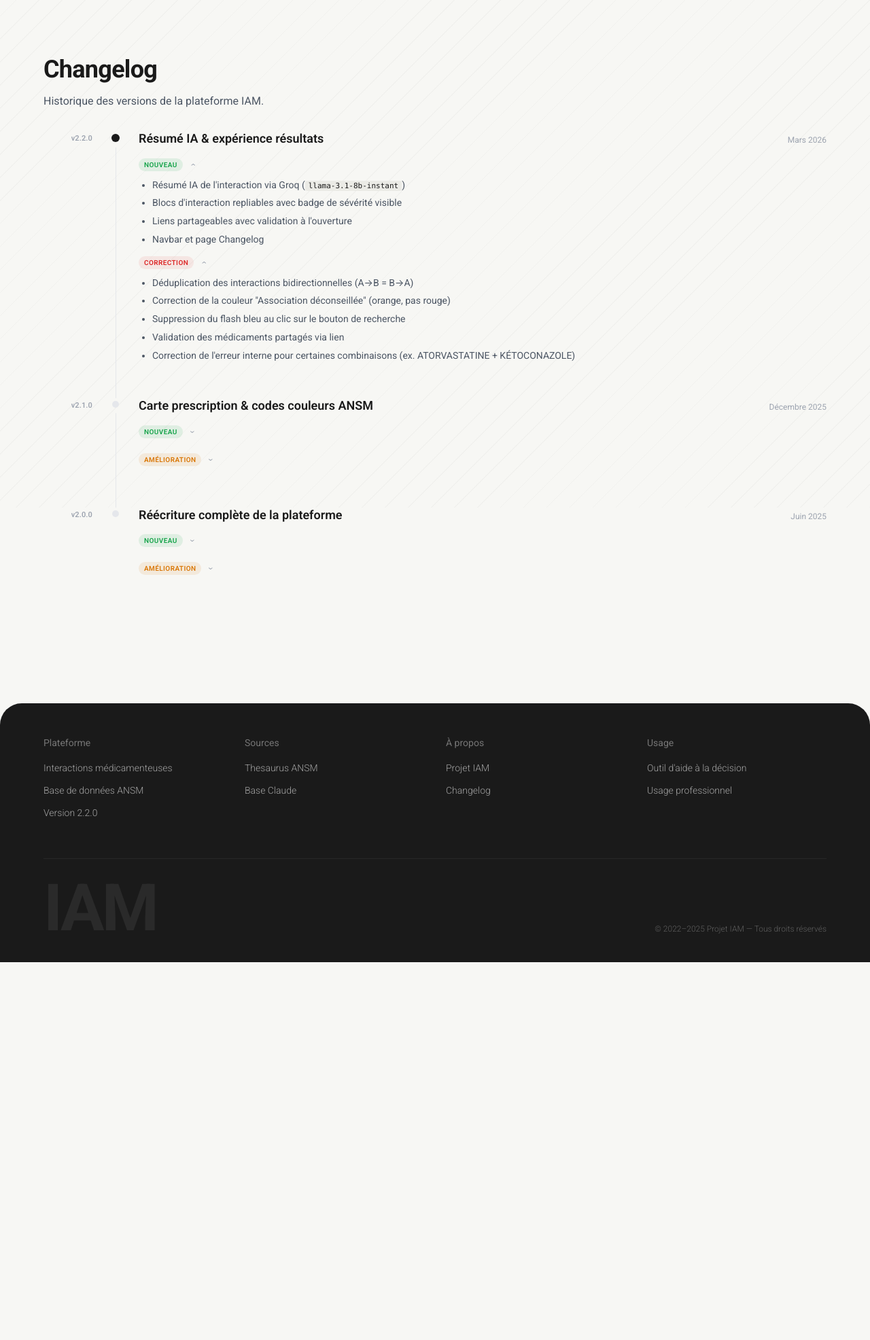
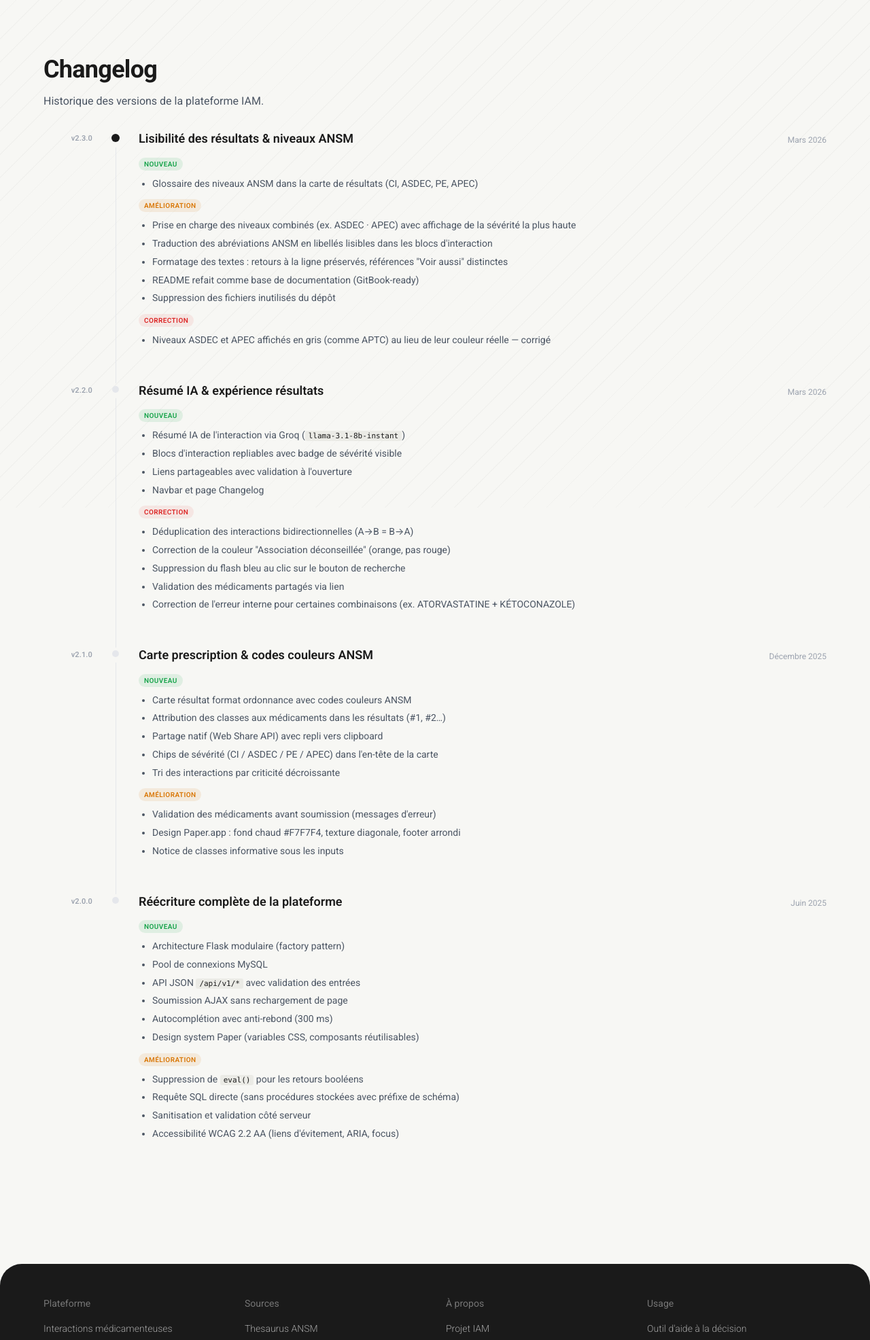
Before and after one commit to AmielDylan/projet-iam, a Flask app: page /changelog in a window 1280 px wide. Shown: the part 53-2025 px from the top of the page at 68% size. Before the commit the page ends 1469 px from the top, so only its background shows below. Run offline with Flask 3, Linux system fonts and the light colour scheme.

Commit message:
Fix ANSM severity labels, text formatting, and clean up repo
- getSeverityClass/Short now handle ANSM abbreviations (CI, ASDEC, PE, APEC)
  and combined levels (e.g. "CI - ASDEC - PE") by returning the highest severity
- formatNiveauLabel() translates raw DB niveau values to readable French labels
- Glossary updated to show official ANSM abbreviations (ASDEC/APEC) instead of AD/APTC
- safeText() preserves newlines as <br> in rendered interaction text
- "Voir aussi :" cross-references rendered in italics as distinct reference blocks
- _clean_text() capitalizes first letter of interaction texts
- Changelog: remove foldable <details>/<summary>, add v2.3.0 entry
- README rewritten as GitBook-ready documentation foundation
- Remove .ebextensions/ (AWS EB config, project runs on Railway)
- Remove DEPLOY.md (content folded into README)

Co-Authored-By: Claude Sonnet 4.6 <noreply@anthropic.com>

```diff
--- a/static/css/components.css
+++ b/static/css/components.css
@@ -754,6 +754,11 @@
     margin: 0;
 }
 
+.rx-section--ref .rx-section__value {
+    font-style: italic;
+    color: var(--color-text-tertiary);
+}
+
 /* ============================================
    SPINNER
    ============================================ */
--- a/static/css/layout.css
+++ b/static/css/layout.css
@@ -478,7 +478,7 @@
     white-space: nowrap;
 }
 
-/* Details / summary sections */
+/* Timeline content sections */
 .timeline__section {
     margin-bottom: var(--space-3);
 }
@@ -487,28 +487,7 @@
     display: flex;
     align-items: center;
     gap: var(--space-2);
-    cursor: pointer;
-    user-select: none;
-    list-style: none;
     margin-bottom: var(--space-2);
-}
-
-.timeline__section-label::-webkit-details-marker {
-    display: none;
-}
-
-.timeline__section-label::after {
-    content: '›';
-    font-size: 14px;
-    color: var(--color-text-tertiary);
-    margin-left: var(--space-1);
-    transform: rotate(90deg);
-    display: inline-block;
-    transition: transform 0.15s;
-}
-
-details[open] > .timeline__section-label::after {
-    transform: rotate(-90deg);
 }
 
 .timeline__section-badge {
--- a/templates/changelog.html
+++ b/templates/changelog.html
@@ -13,10 +13,10 @@
 
         <div class="timeline">
 
-            <!-- v2.2.0 -->
+            <!-- v2.3.0 -->
             <div class="timeline__item">
                 <div class="timeline__meta">
-                    <span class="timeline__badge">v2.2.0</span>
+                    <span class="timeline__badge">v2.3.0</span>
                 </div>
                 <div class="timeline__track">
                     <div class="timeline__dot timeline__dot--current"></div>
@@ -25,24 +25,71 @@
                 <div class="timeline__body">
                     <div class="timeline__card">
                         <div class="timeline__card-header">
+                            <h2 class="timeline__card-title">Lisibilité des résultats &amp; niveaux ANSM</h2>
+                            <time class="timeline__date">Mars 2026</time>
+                        </div>
+                        <div class="timeline__section">
+                            <div class="timeline__section-label">
+                                <span class="timeline__section-badge timeline__section-badge--new">Nouveau</span>
+                            </div>
+                            <ul class="timeline__list">
+                                <li>Glossaire des niveaux ANSM dans la carte de résultats (CI, ASDEC, PE, APEC)</li>
+                            </ul>
+                        </div>
+                        <div class="timeline__section">
+                            <div class="timeline__section-label">
+                                <span class="timeline__section-badge timeline__section-badge--update">Amélioration</span>
+                            </div>
+                            <ul class="timeline__list">
+                                <li>Prise en charge des niveaux combinés (ex. ASDEC&nbsp;· APEC) avec affichage de la sévérité la plus haute</li>
+                                <li>Traduction des abréviations ANSM en libellés lisibles dans les blocs d'interaction</li>
+                                <li>Formatage des textes : retours à la ligne préservés, références "Voir aussi" distinctes</li>
+                                <li>README refait comme base de documentation (GitBook-ready)</li>
+                                <li>Suppression des fichiers inutilisés du dépôt</li>
+                            </ul>
+                        </div>
+                        <div class="timeline__section">
+                            <div class="timeline__section-label">
+                                <span class="timeline__section-badge timeline__section-badge--fix">Correction</span>
+                            </div>
+                            <ul class="timeline__list">
+                                <li>Niveaux ASDEC et APEC affichés en gris (comme APTC) au lieu de leur couleur réelle — corrigé</li>
+                            </ul>
+                        </div>
+                    </div>
+                </div>
+            </div>
+
+            <!-- v2.2.0 -->
+            <div class="timeline__item">
+                <div class="timeline__meta">
+                    <span class="timeline__badge">v2.2.0</span>
+                </div>
+                <div class="timeline__track">
+                    <div class="timeline__dot"></div>
+                    <div class="timeline__line"></div>
+                </div>
+                <div class="timeline__body">
+                    <div class="timeline__card">
+                        <div class="timeline__card-header">
                             <h2 class="timeline__card-title">Résumé IA &amp; expérience résultats</h2>
                             <time class="timeline__date">Mars 2026</time>
                         </div>
-                        <details class="timeline__section" open>
-                            <summary class="timeline__section-label">
+                        <div class="timeline__section">
+                            <div class="timeline__section-label">
                                 <span class="timeline__section-badge timeline__section-badge--new">Nouveau</span>
-                            </summary>
+                            </div>
                             <ul class="timeline__list">
                                 <li>Résumé IA de l'interaction via Groq (<code>llama-3.1-8b-instant</code>)</li>
                                 <li>Blocs d'interaction repliables avec badge de sévérité visible</li>
                                 <li>Liens partageables avec validation à l'ouverture</li>
                                 <li>Navbar et page Changelog</li>
                             </ul>
-                        </details>
-                        <details class="timeline__section" open>
-                            <summary class="timeline__section-label">
+                        </div>
+                        <div class="timeline__section">
+                            <div class="timeline__section-label">
                                 <span class="timeline__section-badge timeline__section-badge--fix">Correction</span>
-                            </summary>
+                            </div>
                             <ul class="timeline__list">
                                 <li>Déduplication des interactions bidirectionnelles (A→B = B→A)</li>
                                 <li>Correction de la couleur "Association déconseillée" (orange, pas rouge)</li>
@@ -50,7 +97,7 @@
                                 <li>Validation des médicaments partagés via lien</li>
                                 <li>Correction de l'erreur interne pour certaines combinaisons (ex. ATORVASTATINE + KÉTOCONAZOLE)</li>
                             </ul>
-                        </details>
+                        </div>
                     </div>
                 </div>
             </div>
@@ -70,28 +117,28 @@
                             <h2 class="timeline__card-title">Carte prescription &amp; codes couleurs ANSM</h2>
                             <time class="timeline__date">Décembre 2025</time>
                         </div>
-                        <details class="timeline__section">
-                            <summary class="timeline__section-label">
+                        <div class="timeline__section">
+                            <div class="timeline__section-label">
                                 <span class="timeline__section-badge timeline__section-badge--new">Nouveau</span>
-                            </summary>
+                            </div>
                             <ul class="timeline__list">
                                 <li>Carte résultat format ordonnance avec codes couleurs ANSM</li>
                                 <li>Attribution des classes aux médicaments dans les résultats (#1, #2…)</li>
                                 <li>Partage natif (Web Share API) avec repli vers clipboard</li>
-                                <li>Chips de sévérité (CI / AD / PE / APTC) dans l'en-tête de la carte</li>
+                                <li>Chips de sévérité (CI / ASDEC / PE / APEC) dans l'en-tête de la carte</li>
                                 <li>Tri des interactions par criticité décroissante</li>
                             </ul>
-                        </details>
-                        <details class="timeline__section">
-                            <summary class="timeline__section-label">
+                        </div>
+                        <div class="timeline__section">
+                            <div class="timeline__section-label">
                                 <span class="timeline__section-badge timeline__section-badge--update">Amélioration</span>
-                            </summary>
+                            </div>
                             <ul class="timeline__list">
                                 <li>Validation des médicaments avant soumission (messages d'erreur)</li>
                                 <li>Design Paper.app : fond chaud #F7F7F4, texture diagonale, footer arrondi</li>
-                                <li>Notice de classes informative (non interactive) sous les inputs</li>
+                                <li>Notice de classes informative sous les inputs</li>
                             </ul>
-                        </details>
+                        </div>
                     </div>
                 </div>
             </div>
@@ -110,10 +157,10 @@
                             <h2 class="timeline__card-title">Réécriture complète de la plateforme</h2>
                             <time class="timeline__date">Juin 2025</time>
                         </div>
-                        <details class="timeline__section">
-                            <summary class="timeline__section-label">
+                        <div class="timeline__section">
+                            <div class="timeline__section-label">
                                 <span class="timeline__section-badge timeline__section-badge--new">Nouveau</span>
-                            </summary>
+                            </div>
                             <ul class="timeline__list">
                                 <li>Architecture Flask modulaire (factory pattern)</li>
                                 <li>Pool de connexions MySQL</li>
@@ -122,18 +169,18 @@
                                 <li>Autocomplétion avec anti-rebond (300 ms)</li>
                                 <li>Design system Paper (variables CSS, composants réutilisables)</li>
                             </ul>
-                        </details>
-                        <details class="timeline__section">
-                            <summary class="timeline__section-label">
+                        </div>
+                        <div class="timeline__section">
+                            <div class="timeline__section-label">
                                 <span class="timeline__section-badge timeline__section-badge--update">Amélioration</span>
-                            </summary>
+                            </div>
                             <ul class="timeline__list">
                                 <li>Suppression de <code>eval()</code> pour les retours booléens</li>
                                 <li>Requête SQL directe (sans procédures stockées avec préfixe de schéma)</li>
                                 <li>Sanitisation et validation côté serveur</li>
                                 <li>Accessibilité WCAG 2.2 AA (liens d'évitement, ARIA, focus)</li>
                             </ul>
-                        </details>
+                        </div>
                     </div>
                 </div>
             </div>
```
Also changed, not shown: DEPLOY.md (deleted, +0 -114 lines), app/services/interaction.py (+6 -2 lines), static/js/form.js (+62 -31 lines), README.md, 1 other file.
